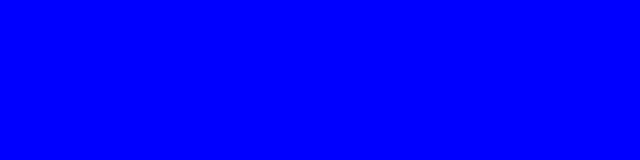
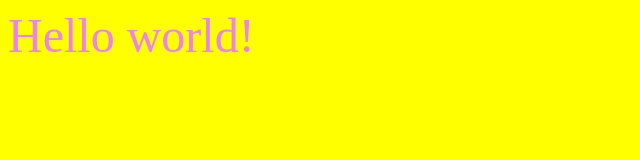
Before and after one commit to ultramarinkaaa/test, a plain HTML site: page index.html in a window 1280 px wide. Shown: the whole page, without its empty margins (0-640 px from the left). Drawn offline with Linux system fonts and the light colour scheme.

Commit message:
Add files via upload

```diff
--- a/index.html
+++ b/index.html
@@ -2,14 +2,8 @@
 <html>
 <head>
 <title>File for github</title>
-<style>
-body{
-background: blue
-}
-</style>
 </head>
-<body>
-<style>
-<p>Hello world!</p>
+<body bgcolor="yellow">
+<font size=40  color=violet>Hello world!<font>
 </body>
 </html>
```
